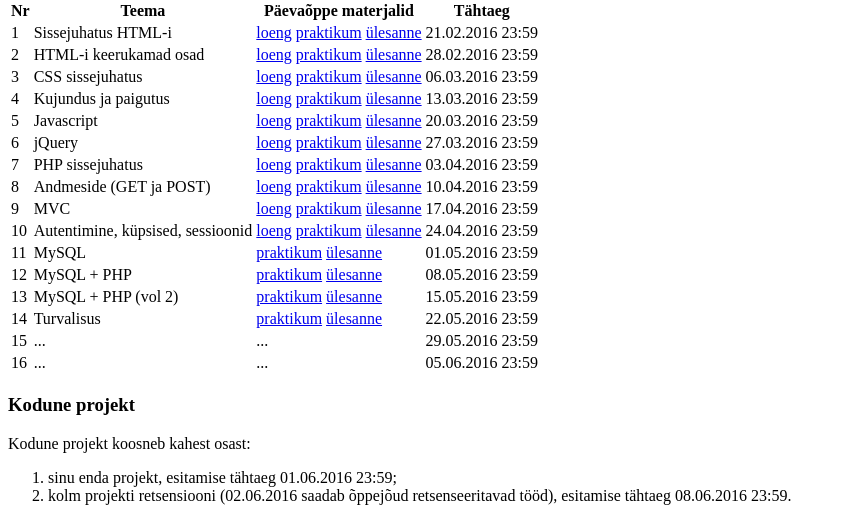
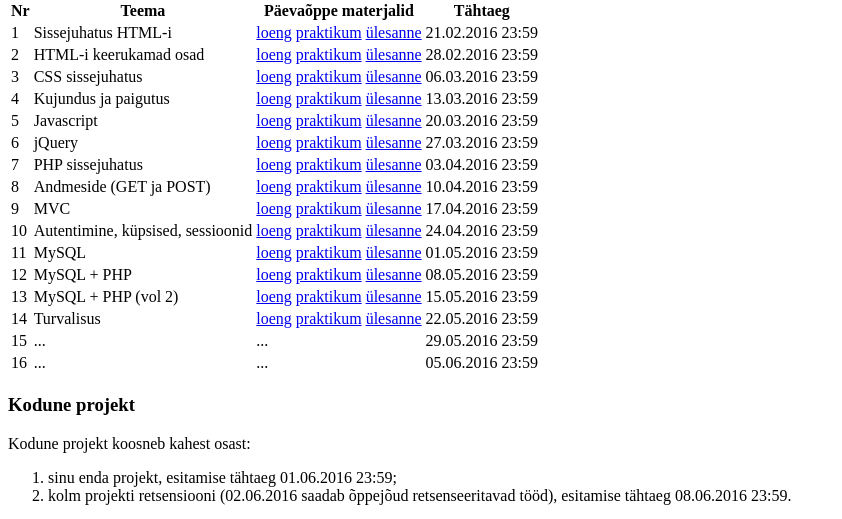
Before and after one commit to teadur/i244, a PHP site: page / in a window 1280 px wide. Shown: the part 598-1117 px from the top of the page, without its empty margins (0-842 px from the left). Run offline with PHP 8.4, Linux system fonts and the light colour scheme.

Commit message:
Lisatud loengute linke

```diff
--- a/index.php
+++ b/index.php
@@ -129,6 +129,7 @@
   </tr><tr>
     <td>11</td><td>MySQL</td>
     <td>
+      <a href="https://echo360.e-ope.ee/ess/echo/presentation/81b6ba94-d5ca-4506-bea4-728b3164d902?ec=true">loeng</a>
       <a href="http://enos.itcollege.ee/~ttanav/VRI/Praktikumid/prax11/ylesanne.html">praktikum</a>
       <a href="http://enos.itcollege.ee/~ttanav/VRI/Kodused/11/ylesanne.html">ülesanne</a>
     </td>
@@ -136,6 +137,7 @@
   </tr><tr>
     <td>12</td><td>MySQL + PHP</td>
     <td>
+      <a href="https://echo360.e-ope.ee/ess/echo/presentation/01a81925-3d5c-4e8f-b040-55cdecbfd25a?ec=true">loeng</a>
       <a href="http://enos.itcollege.ee/~ttanav/VRI/Praktikumid/prax12/ylesanne.html">praktikum</a>
       <a href="http://enos.itcollege.ee/~ttanav/VRI/Kodused/12/ylesanne.html">ülesanne</a>
     </td>
@@ -143,6 +145,7 @@
   </tr><tr>
     <td>13</td><td>MySQL + PHP (vol 2)</td>
     <td>
+      <a href="https://echo360.e-ope.ee/ess/echo/presentation/16b69ed9-a630-41a3-a24b-1f1373811f46?ec=true">loeng</a>
       <a href="http://enos.itcollege.ee/~ttanav/VRI/Praktikumid/prax13/ylesanne.html">praktikum</a>
       <a href="http://enos.itcollege.ee/~ttanav/VRI/Kodused/13/ylesanne.html">ülesanne</a>
     </td>
@@ -150,6 +153,7 @@
   </tr><tr>
     <td>14</td><td>Turvalisus</td>
     <td>
+      <a href="https://echo360.e-ope.ee/ess/echo/presentation/3e069ed7-b3d9-4656-91ba-0209bb203686?ec=true">loeng</a>
       <a href="http://enos.itcollege.ee/~ttanav/VRI/Praktikumid/prax14/ylesanne.html">praktikum</a>
       <a href="http://enos.itcollege.ee/~ttanav/VRI/Kodused/14/ylesanne.html">ülesanne</a>
     </td>
```
